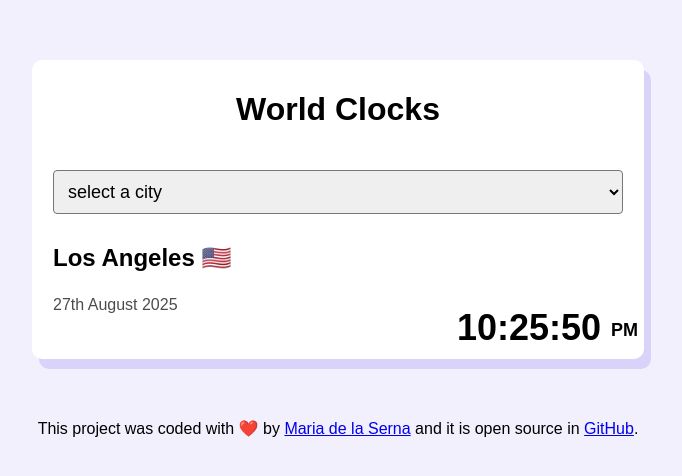
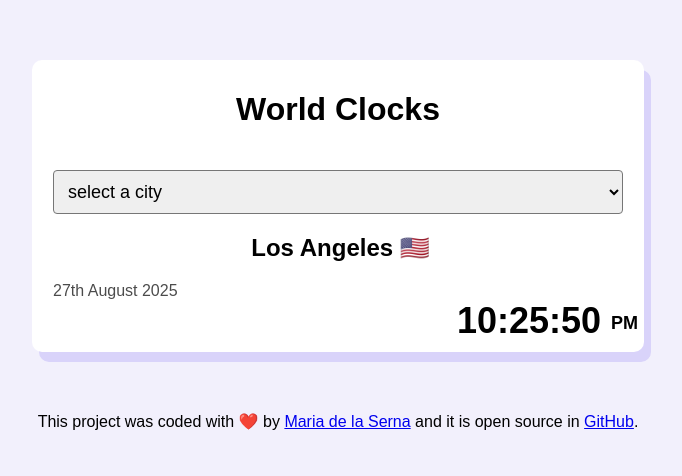
Before and after one commit to MariaBego56/World_Clock, a plain HTML site: page index.html in a window 1280 px wide. Shown: the whole page, without its empty margins (302-984 px from the left). Drawn offline with Linux system fonts and the light colour scheme; a script that the page names is missing.

Commit message:
Update style.css

```diff
--- a/src/style.css
+++ b/src/style.css
@@ -29,7 +29,7 @@ h1{
   font-family: Arial, Helvetica, sans-serif;
 
 }
-.city {
+.city-time {
 margin: 10px 10px;
 display: flex;
 justify-content: space-between;
@@ -38,7 +38,6 @@ font-weight: bold;
 }
 .date {
 display: flex;
-line-height: 5px;
 opacity: 0.7;
 margin-left: 15px;
 
```
